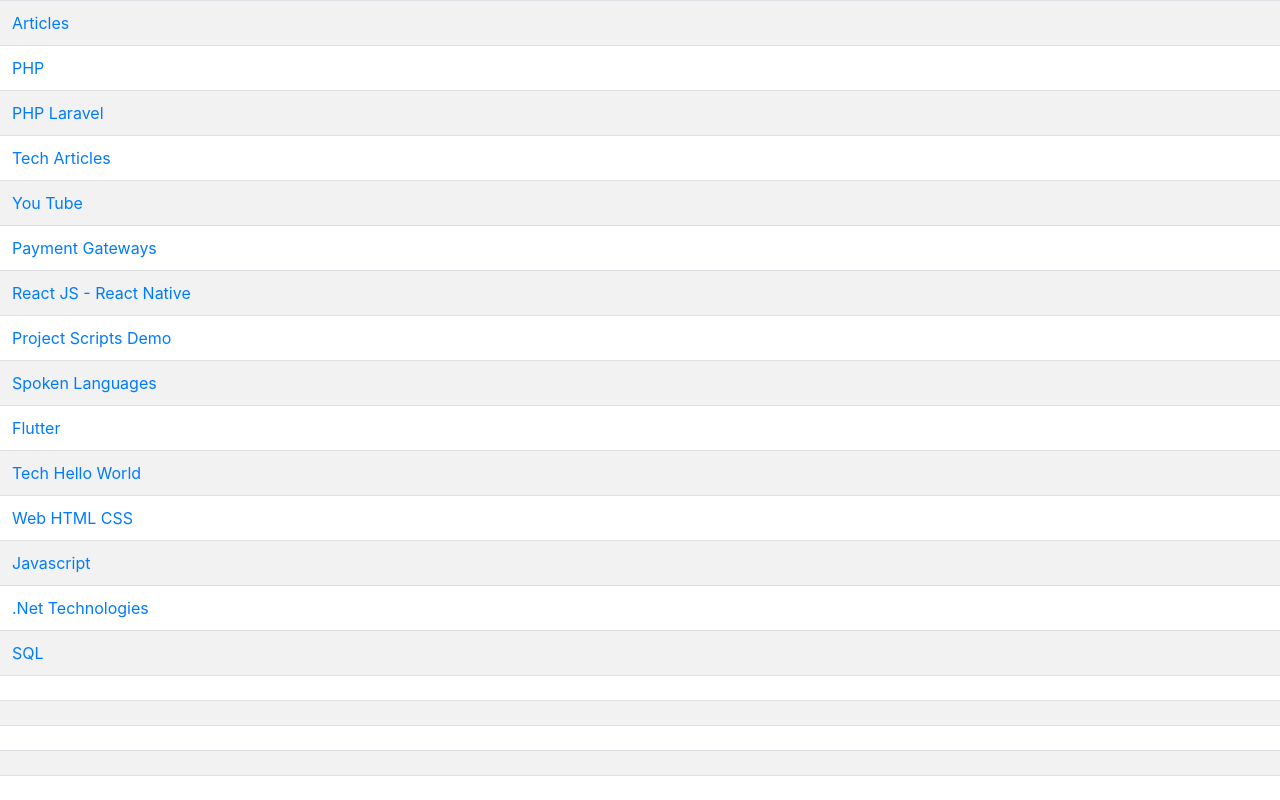
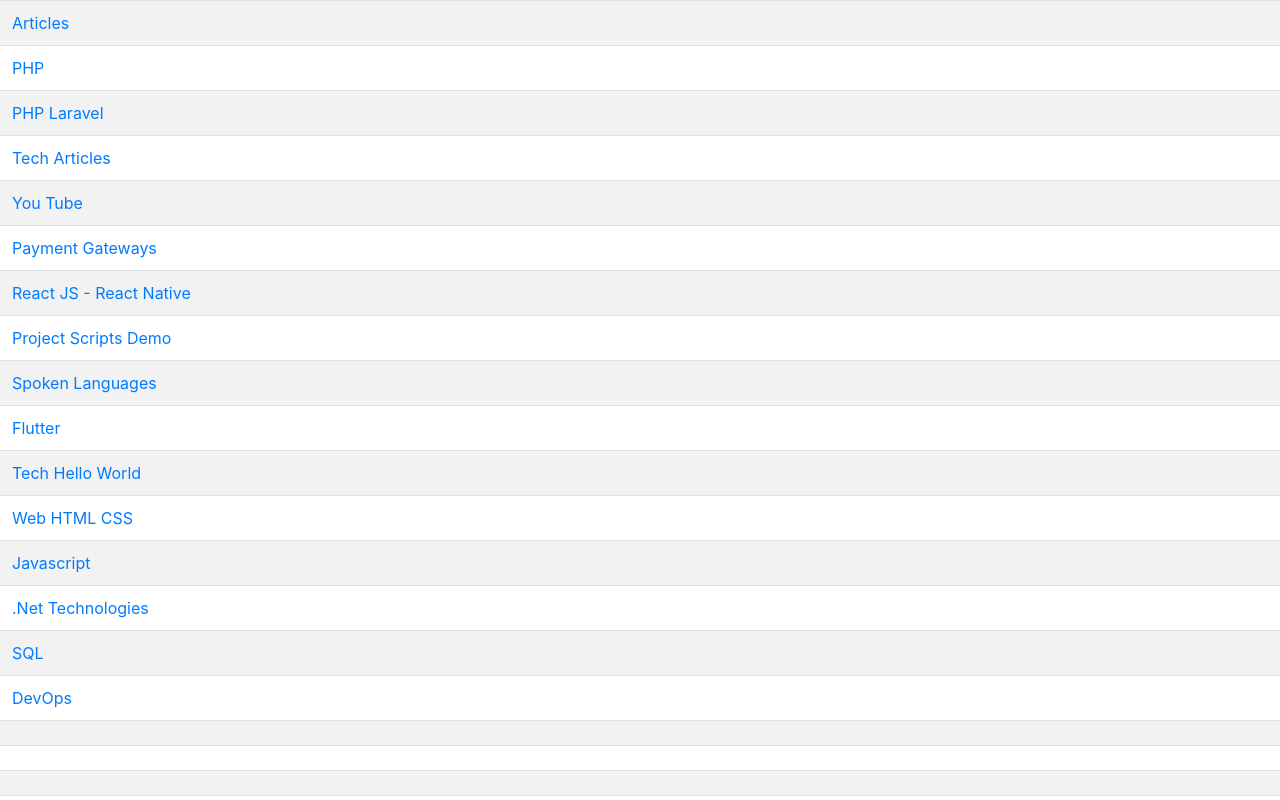
Before and after one commit to dc1-satya/r-o-o-t, a website: page index.html in a window 1280 px wide. Shown: the top 800 px of the page. Drawn offline with nearby package versions, Linux system fonts and the light colour scheme.

Commit message:
1 file modified

```diff
--- a/index.html
+++ b/index.html
@@ -20,7 +20,7 @@
 <tr><td><a target="_blank" href="https://stackblitz.com/edit/java-script">Javascript</td></tr>
 <tr><td><a target="_blank" href="https://stackblitz.com/edit/net-technologies">.Net Technologies</td></tr>
 <tr><td><a target="_blank" href="https://stackblitz.com/edit/sql">SQL</td></tr>
-<tr><td><a target="_blank" href=""></td></tr>
+<tr><td><a target="_blank" href="https://stackblitz.com/edit/dev-ops">DevOps</td></tr>
 <tr><td><a target="_blank" href=""></td></tr>
 <tr><td><a target="_blank" href=""></td></tr>
 <tr><td><a target="_blank" href=""></td></tr>
```
